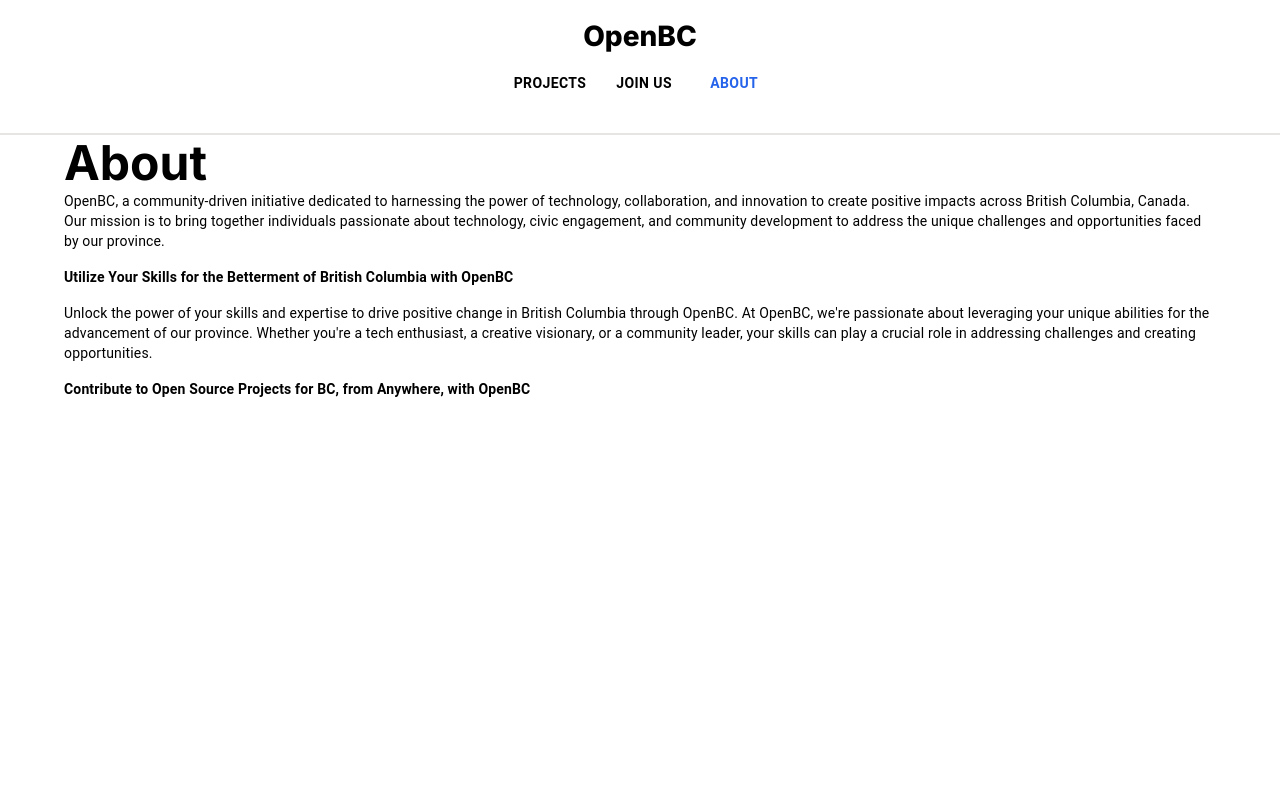
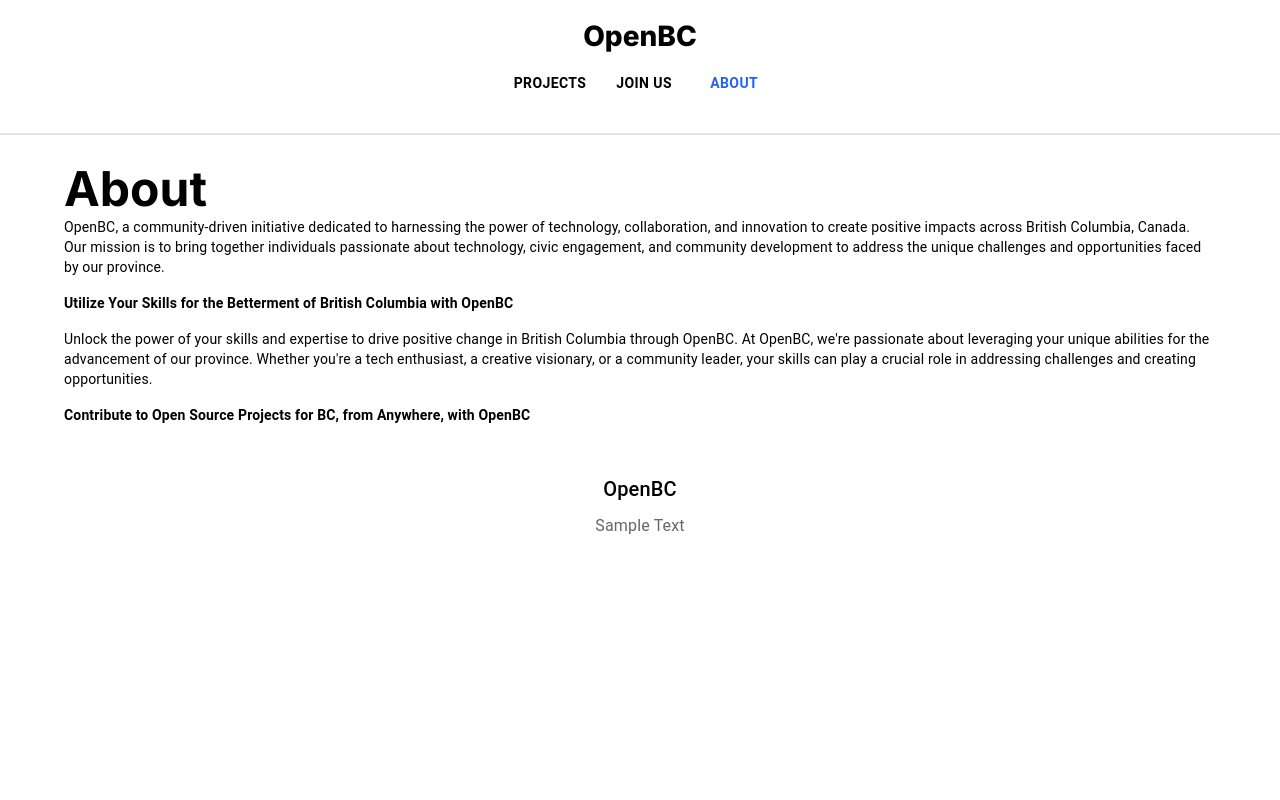
Before and after one commit to OpenBCca/openbc-web, a Next.js app: page /about in a window 1280 px wide. Shown: the top 800 px of the page. Built offline with nearby package versions, Linux system fonts and the light colour scheme.

Commit message:
Added margin top in the about page.

```diff
--- a/src/app/about/page.tsx
+++ b/src/app/about/page.tsx
@@ -10,7 +10,8 @@ export default function About() {
       sx={{
         display: 'flex',
         flexDirection: 'column',
-        height: '100vh',
+        height: '100%',
+        marginTop: '2%',
       }}
     >
       <Typography
```
